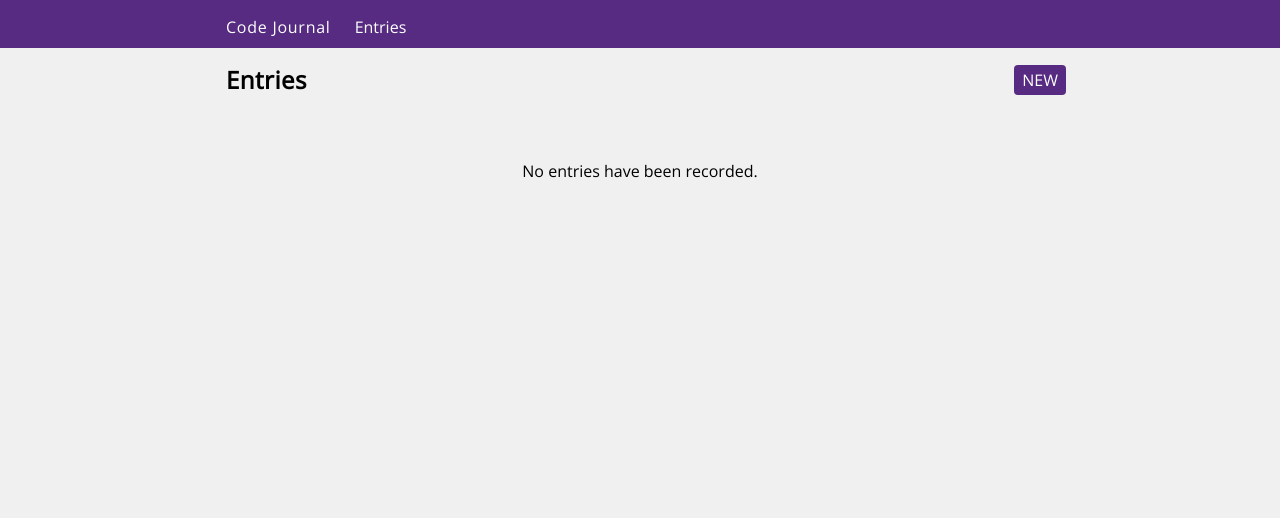
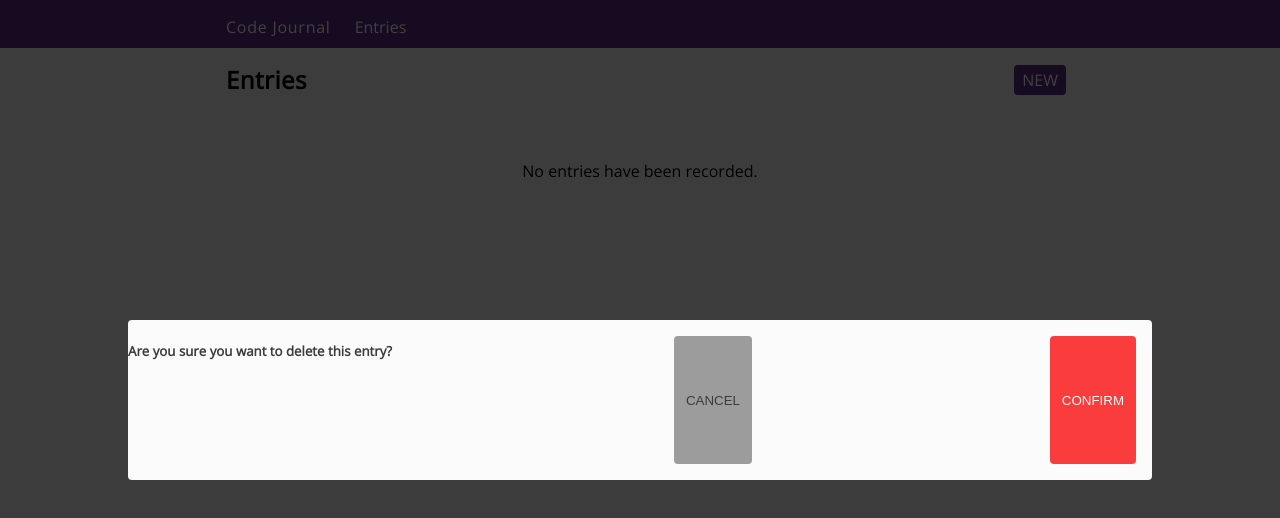
Before and after one commit to brandon-moy/code-journal, a website: page index.html in a window 1280 px wide. Drawn offline with nearby package versions, Linux system fonts and the light colour scheme.

Commit message:
Preparing modal for confirming delete an entry

```diff
--- a/css/styles.css
+++ b/css/styles.css
@@ -11,7 +11,6 @@ body {
 
 .head-background {
   background-color: rgb(86, 43, 129);
-  position: fixed;
   width: 100%;
   height: 2.5rem;
 }
@@ -19,7 +18,6 @@ body {
 nav {
   display: flex;
   align-items: center;
-  position: fixed;
   width: 100%;
 }
 
@@ -38,18 +36,6 @@ nav {
   border-radius: 0.25rem;
   font-size: 0.75em;
   padding: 0.25rem 0.5rem;
-}
-
-.entry-form {
-  padding-top: 2rem;
-}
-
-.edit-form {
-  padding-top: 2rem;
-}
-
-.entry-display {
-  padding-top: 2rem;
 }
 
 .entry-header {
@@ -125,6 +111,48 @@ ul {
   float: right;
 }
 
+.modal-background {
+  display: flex;
+  justify-content: center;
+  align-items: center;
+  position: absolute;
+  width: 100%;
+  height: 100vh;
+  background-color: black;
+  opacity: 0.75;
+  border: none;
+  top: 0;
+}
+
+.modal-box {
+  background-color: white;
+  color: black;
+  width: 80%;
+  height: 20vh;
+  border-radius: 0.25rem;
+  text-align: center;
+  display: flex;
+  flex-wrap: wrap;
+  justify-content: space-between;
+}
+
+.modal-button {
+  margin: 1rem;
+  padding: 0.5rem 0.75rem;
+  border: none;
+  border-radius: 0.25rem;
+  font-style: bold;
+}
+
+.cancel {
+  background-color: grey;
+}
+
+.confirm {
+  background-color: red;
+  color: white;
+}
+
 @media screen and (min-width: 768px) {
   .head-background {
     height: 3rem;
@@ -142,18 +170,6 @@ ul {
 
   .new-entry {
     font-size: 1em;
-  }
-
-  .entry-form {
-    padding-top: 3rem;
-  }
-
-  .edit-form {
-    padding-top: 3rem;
-  }
-
-  .entry-display {
-    padding-top: 3rem;
   }
 
   .entry-header {
--- a/index.html
+++ b/index.html
@@ -24,7 +24,7 @@
       <div class="container">
         <nav>
           <p class="journal-head">Code Journal</p>
-          <a href="#entries-page" class="entries-link" id="entries">Entries</a>
+          <a href="#entries" class="entries-link" id="entries">Entries</a>
         </nav>
       </div>
     </div>
@@ -55,7 +55,7 @@
     <div class="view-tab hidden" data-view="entries">
       <div class="container" id="entries-page">
         <div class="entry-display row space-between center">
-          <h3 class="entry-header">Entries</h3>
+          <h3 class="entry-header" id="entry-header">Entries</h3>
           <a href="#entry-form" class="new-entry" id="entry-form">NEW</a>
         </div>
         <p class="no-entry">
@@ -65,6 +65,13 @@
         </ul>
       </div>
     </div>
+    <div class="modal-background">
+      <div class="modal-box">
+        <h5>Are you sure you want to delete this entry?</h5>
+        <button class="modal-button cancel">CANCEL</button>
+        <button class="modal-button confirm">CONFIRM</button>
+      </div>
+    </div>
   </main>
   <script src="js/data.js"></script>
   <script src="js/main.js"></script>
```
